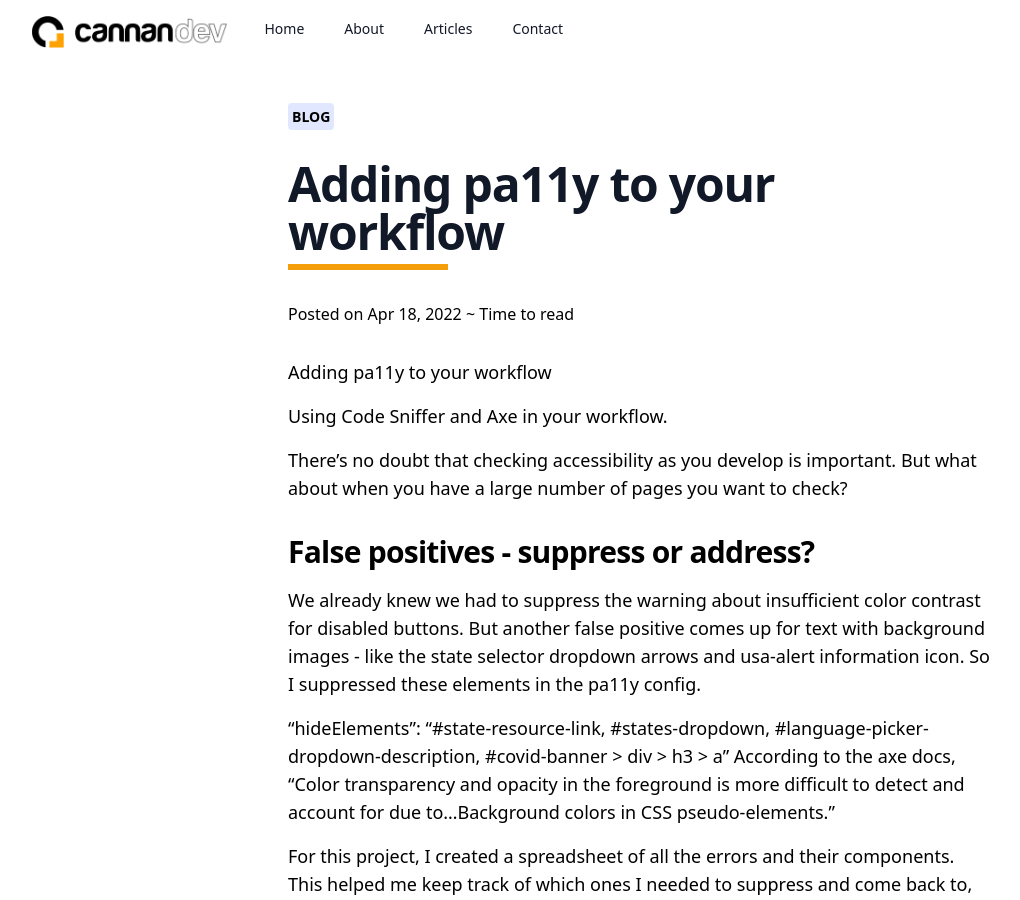
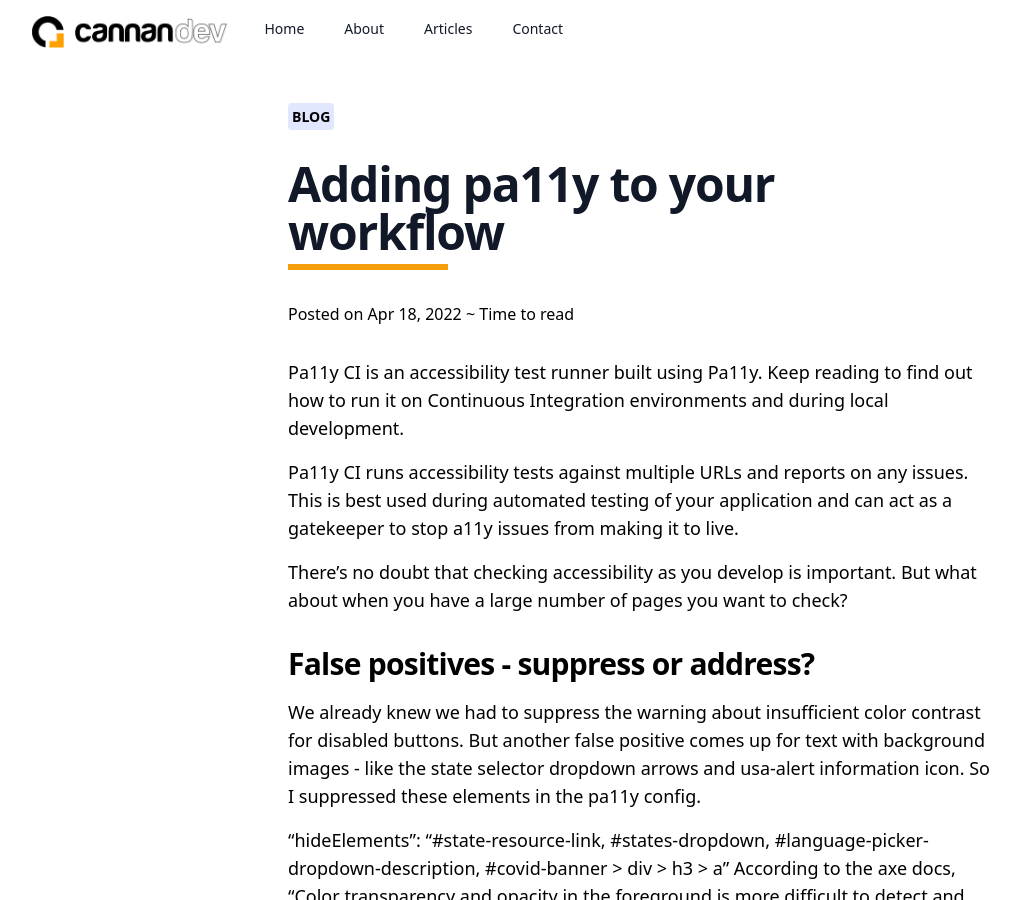
Before and after one commit to cannandev/plain-ole-jekyll-blog, a Jekyll site: the page built from _posts/2022-04-18-adding-pa11y-to-your-workflow.md, in a window 1280 px wide and 900 px high. Shown: the whole window, without its empty margins (0-1020 px from the left). Built offline with Jekyll 4.4.1, drawn with Linux system fonts in a browser that asks for light colours.

Commit message:
Update 2022-04-18-adding-pa11y-to-your-workflow.md

```diff
--- a/_posts/2022-04-18-adding-pa11y-to-your-workflow.md
+++ b/_posts/2022-04-18-adding-pa11y-to-your-workflow.md
@@ -7,9 +7,9 @@ references:
 
 ---
 
-Adding pa11y to your workflow
+Pa11y CI is an accessibility test runner built using Pa11y. Keep reading to find out how to run it on Continuous Integration environments and during local development.
 
-Using Code Sniffer and Axe in your workflow.
+Pa11y CI runs accessibility tests against multiple URLs and reports on any issues. This is best used during automated testing of your application and can act as a gatekeeper to stop a11y issues from making it to live.
 
 There's no doubt that checking accessibility as you develop is important. But what about when you have a large number of pages you want to check?
 
```
Also changed, not shown: other parts of _posts/2022-04-18-adding-pa11y-to-your-workflow.md (+0 -2 lines).
